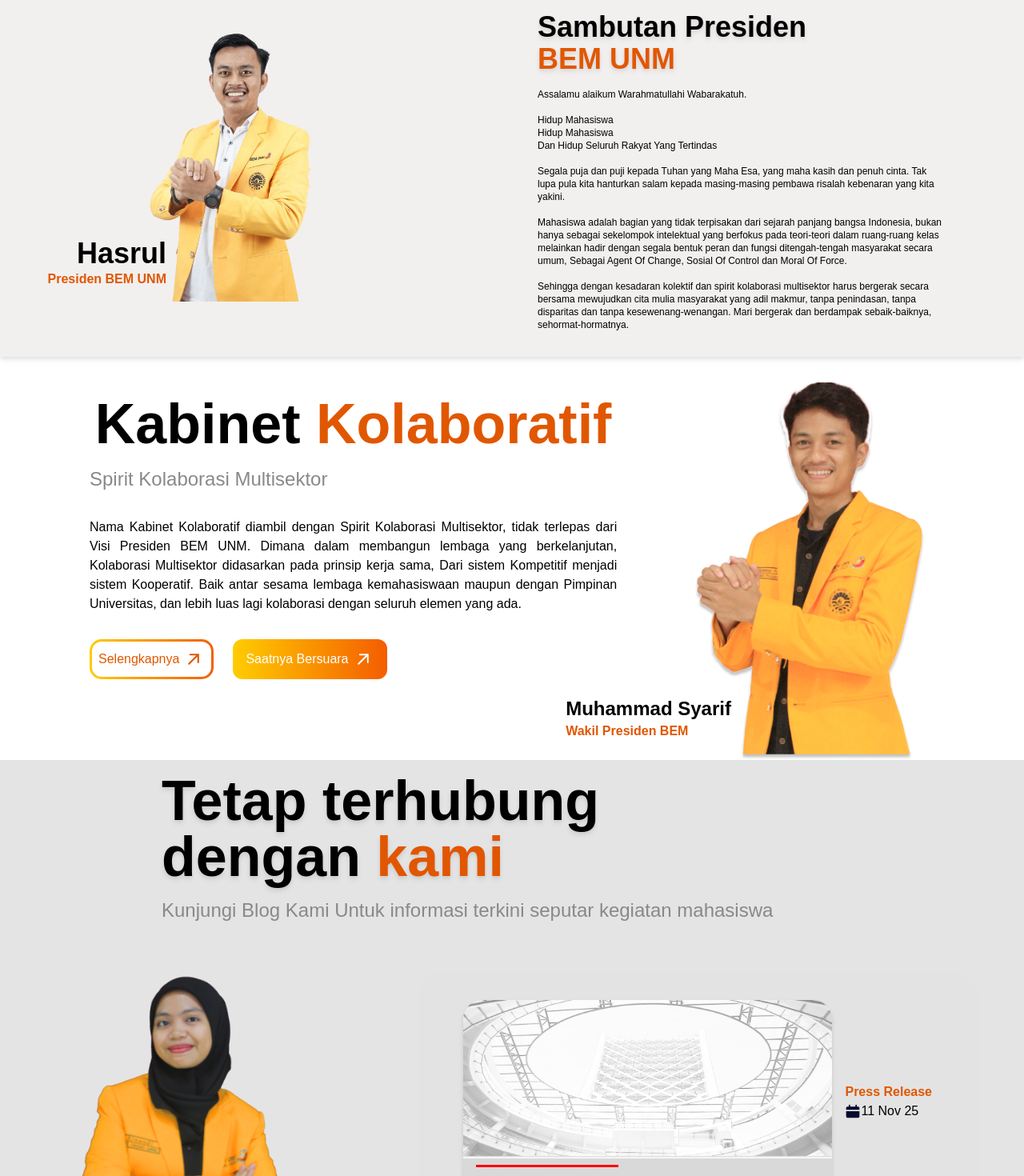
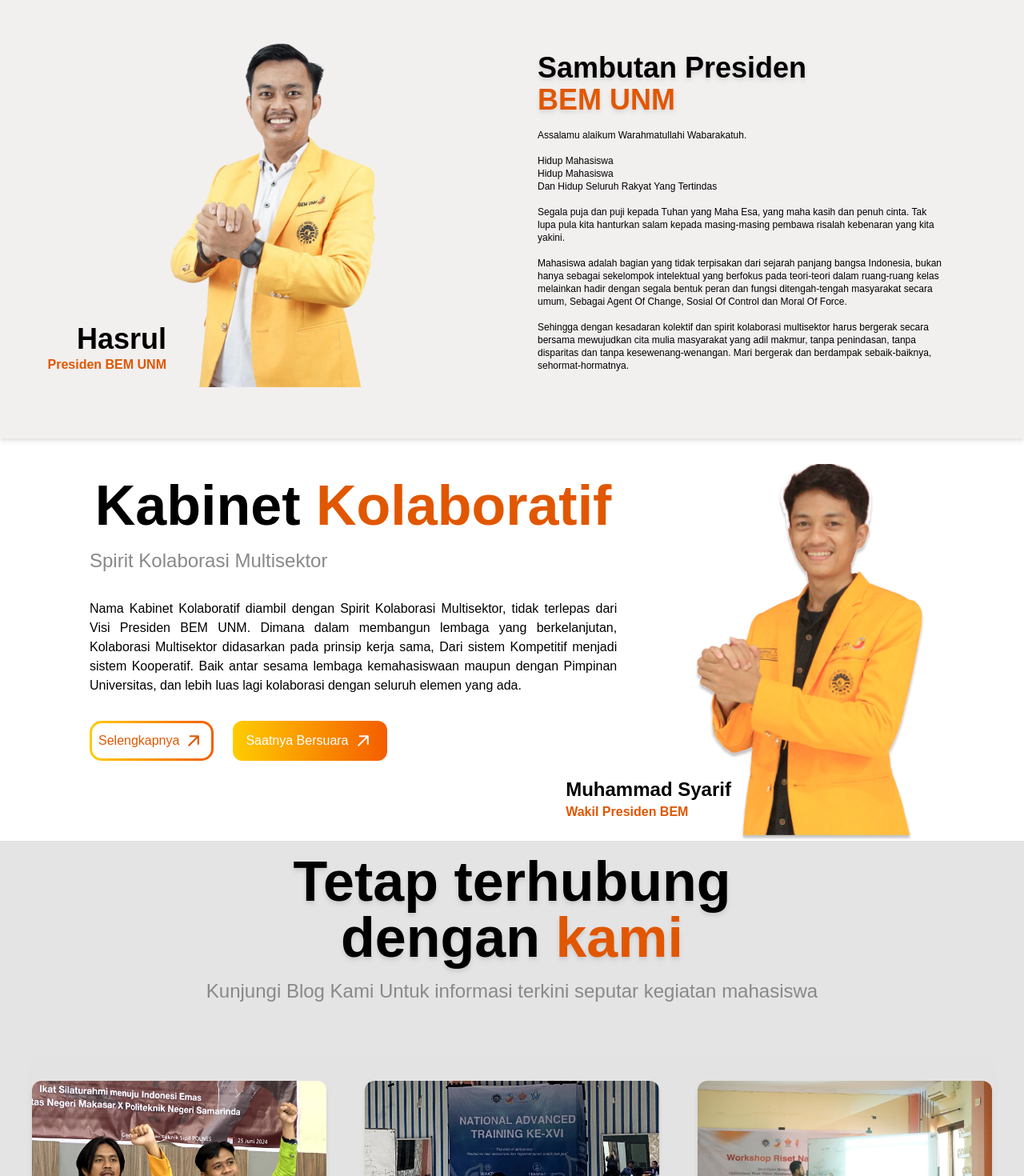
Before and after one commit to andifauzi07/bem-unm, a Next.js app: page / in a window 1280 px wide. Shown: the part 1330-2800 px from the top of the page at 80% size. Built offline with nearby package versions, Linux system fonts and the light colour scheme.

Commit message:
hotfix: optimize hero image & card layout

```diff
--- a/app/page.jsx
+++ b/app/page.jsx
@@ -3,7 +3,8 @@
 import Presidenbem from '@/components/section/Beranda/presiden-bem';
 import WapresBem from '@/components/section/Beranda/wapres-bem';
 import Blog from '@/components/section/Beranda/blog';
-
+import Card from '@/components/Card';
+import { artikel } from '@/utils/constant';
 export default function Home() {
 	return (
 		<main className="bg-primary w-full text-black">
--- /dev/null
+++ b/components/Card.jsx
@@ -0,0 +1,43 @@
+import Image from 'next/image';
+
+export default function Card({ imageUrl, tipe, title, shortDesc, date }) {
+	return (
+		<div className="max-w-md mx-auto hover:bg-[#eaeaea] transition ease-in-out bg-white rounded-xl shadow-md overflow-hidden">
+			{/* Gambar */}
+			<div className="h-48 w-full relative">
+				<Image
+					src={imageUrl}
+					alt={title}
+					layout="fill"
+					objectFit="cover"
+				/>
+			</div>
+			{/* Konten */}
+			<div className="p-6">
+				{/* Label */}
+				<p className="text-sm font-bold text-[#E15600] uppercase">{tipe}</p>
+				{/* Judul */}
+				<h3 className="text-xl font-bold text-gray-900 mt-2">{title}</h3>
+				{/* Deskripsi */}
+				<p className="mt-2 text-gray-600 text-sm leading-relaxed">{shortDesc}</p>
+				{/* Footer */}
+				<div className="flex items-center justify-between mt-4">
+					{/* Informasi Kementerian */}
+					<div className="flex items-center">
+						<div className="h-8 w-8">
+							<Image
+								src="/icon/Date.svg" // Ganti dengan path ikon Anda
+								alt="Logo Kementerian"
+								width={32}
+								height={32}
+								className="rounded-full"
+							/>
+						</div>
+					</div>
+					{/* Tanggal */}
+					<p className="text-sm text-gray-500">{date}</p>
+				</div>
+			</div>
+		</div>
+	);
+}
--- a/components/dropdown.jsx
+++ b/components/dropdown.jsx
@@ -57,7 +57,9 @@
 			<button
 				onClick={toggleDropdown}
 				className="inline-flex items-center w-full justify-center border-gray-300 bg-white px-4 py-2 text-black">
-				Kementerian
+				<span className="relative">
+					<span className="hover_button">Kementerian</span>
+				</span>
 				<svg
 					className="-mr-1 ml-2 h-5 w-5"
 					xmlns="http://www.w3.org/2000/svg"
--- a/components/footer.jsx
+++ b/components/footer.jsx
@@ -38,7 +38,7 @@
 					<p className="font-bold">Badan Eksekutif Mahasiswa</p>
 					<p className="italic"> Universitas Negeri Makassar</p>
 				</div>
-				<div className="text-center lg:text-left lg:block flex justify-center items-center flex-col">
+				<div className="text-center lg:text-left lg:block flex justify-center items-start px-4 lg:items-center flex-col">
 					<span className="flex gap-4 py-2">
 						<Image
 							src="/icon/HomeIcon.svg"
@@ -69,7 +69,7 @@
 					<span className="flex gap-4 py-2">
 						<p>Dikelola Oleh Kementrian Media dan Propaganda Badan Eksekutif Mahasiswa Universitas Negeri Makassar</p>
 					</span>
-					<span className="flex justify-center lg:justify-start gap-4 py-4">
+					<span className="flex justify-center w-full lg:justify-start gap-4 py-4">
 						{socialLinks.map((social) => (
 							<a
 								href={social.url}
--- a/components/navbar.jsx
+++ b/components/navbar.jsx
@@ -1,5 +1,3 @@
-//
-
 'use client';
 import { useState, useEffect, useRef } from 'react';
 import Image from 'next/image';
@@ -93,8 +91,10 @@
 					{navLink.map((nav) => (
 						<li
 							key={nav.id}
-							className="mx-4 my-2 lg:my-0">
-							<Link href={nav.url}>{nav.title}</Link>
+							className="mx-4 my-2 lg:my-0 relative">
+							<Link href={nav.url}>
+								<span className="hover_button">{nav.title}</span>
+							</Link>
 						</li>
 					))}
 				</ul>
--- a/components/section/Beranda/blog.jsx
+++ b/components/section/Beranda/blog.jsx
@@ -1,10 +1,12 @@
+import Card from '@/components/Card';
+import { artikel } from '@/utils/constant';
 import Image from 'next/image';
-// import bgSambutan from '@/public/BgSambutan.jpg';
+import Link from 'next/link';
 
 const Blog = () => {
 	return (
 		<div className="bg-[#e4e4e4]">
-			<div className="w-full text-center lg:text-start px-4 lg:px-0 lg:pl-[202px]">
+			<div className="w-full text-center lg:text-center px-4">
 				<h1
 					data-aos="fade-up"
 					className="lg:text-[70px] text-4xl lg:py-4 py-8 leading-none font-bold drop-shadow-md">
@@ -19,146 +21,37 @@
 				</p>
 			</div>
 			<div className="flex justify-center py-16 lg:px-8 gap-4">
-				<div className="lg:block hidden">
-					<div className="flex items-end">
-						<Image
-							src="/Sekab.png"
-							width={300}
-							height={0}
-							alt="Sekretaris kabinet"
-						/>
-						<div>
-							<h1 className=" text-2xl font-semibold">Afifah Aprilia</h1>
-							<p className="text-[#E15701] font-bold">Sekretaris Kabinet</p>
-						</div>
+				<div className="w-full bg-[#E4E3E3] rounded-3xl flex flex-col justify-center lg:block">
+					<div className="grid lg:grid-cols-3 sm:grid-cols-2 lg:flex-row justify-center items-center gap-8 lg:py-8 py-4">
+						{artikel.map((data) => (
+							<Link
+								href={`/artikel/${data.id}`}
+								className="lg:px-2">
+								<Card
+									date={data.tanggal}
+									imageUrl={data.gambar_headline.url}
+									tipe="Press Release"
+									key={data.id}
+									shortDesc={''}
+									title={data.title}
+								/>
+							</Link>
+						))}
 					</div>
-				</div>
-				<div className="w-[699px] bg-[#E4E3E3] rounded-3xl flex flex-col justify-center lg:block">
-					<div className="flex flex-col lg:flex-row justify-center items-center gap-4 lg:py-8 py-4">
-						<div className="lg:w-[461px] lg:h-[254px] drop-shadow-md bg-[#D9D9D9] rounded-3xl">
+					<div className="w-full flex justify-center items-center">
+						<Link
+							href="/artikel"
+							className="mt-6 hover:bg-[#EAEAEA] transition ease-in-out hover:translate-x-[0.5px] bg-white shadow-md lg:text-base text-[12px] text-black lg:py-2 py-1 px-4 rounded-lg flex items-center">
+							Saatnya Bersuara
 							<Image
-								src="/BgSambutan.jpg"
-								alt="Blog kami"
-								width={250}
-								height={40}
-								className="w-full rounded-t-3xl"
+								src="/icon/buttonIconBlack.svg"
+								width={28}
+								height={28}
+								alt="Button"
+								className="w-6 h-6"
 							/>
-							<div className="w-[178px] my-2 mx-4 bg-[#FF0000] h-[3px]" />
-							<p className="mb-2 mx-4 text-shadow">National Advance Training XVI</p>
-						</div>
-						<div className="flex lg:block gap-3">
-							<p className="text-[#E15701] font-bold">Press Release</p>
-							<span className="flex">
-								<Image
-									src="/icon/Date.svg"
-									width={20}
-									height={20}
-									alt="Tanggal"
-								/>
-								<p>11 Nov 25</p>
-							</span>
-						</div>
+						</Link>
 					</div>
-					<div className="flex flex-col lg:flex-row justify-center items-center gap-4 lg:py-8 py-4">
-						<div className="lg:w-[461px] lg:h-[254px] drop-shadow-md bg-[#D9D9D9] rounded-3xl">
-							<Image
-								src="/BgSambutan.jpg"
-								alt="Blog kami"
-								width={250}
-								height={40}
-								className="w-full rounded-t-3xl"
-							/>
-							<div className="w-[178px] my-2 mx-4 bg-[#FF0000] h-[3px]" />
-							<p className="mb-2 mx-4 text-shadow">Seminar Riset Nasional</p>
-						</div>
-						<div className="flex lg:block gap-3">
-							<p className="text-[#E15701] font-bold">Press Release</p>
-							<span className="flex">
-								<Image
-									src="/icon/Date.svg"
-									width={20}
-									height={20}
-									alt="Tanggal"
-								/>
-								<p>11 Nov 25</p>
-							</span>
-						</div>
-					</div>
-					<div className="flex flex-col lg:flex-row justify-center items-center gap-4 lg:py-8 py-4">
-						<div className="lg:w-[461px] lg:h-[254px] drop-shadow-md bg-[#D9D9D9] rounded-3xl">
-							<Image
-								src="/BgSambutan.jpg"
-								alt="Blog kami"
-								width={250}
-								height={40}
-								className="w-full rounded-t-3xl"
-							/>
-							<div className="w-[178px] my-2 mx-4 bg-[#0022FF] h-[3px]" />
-							<p className="mb-2 mx-4 text-shadow">Benchmarking (Road to Samarinda)</p>
-						</div>
-						<div className="flex lg:block gap-3">
-							<p className="text-[#E15701] font-bold">Press Release</p>
-							<span className="flex">
-								<Image
-									src="/icon/Date.svg"
-									width={20}
-									height={20}
-									alt="Tanggal"
-								/>
-								<p>11 Nov 25</p>
-							</span>
-						</div>
-					</div>
-					{/* <div className="flex justify-center items-center gap-4 py-8">
-						<div className="w-[461px] h-[254px] drop-shadow-md bg-[#D9D9D9] rounded-3xl">
-							<Image
-								src="/BgSambutan.jpg"
-								alt="Blog kami"
-								width={250}
-								height={40}
-								className="w-full rounded-t-3xl"
-							/>
-							<div className="w-[48px] my-2 mx-4 bg-[#FF0000] h-[3px]" />
-							<p className="mb-2 mx-4 text-shadow">Seminar Riset Nasional</p>
-						</div>
-						<div>
-							<p className="text-[#E15701] font-bold">Press Release</p>
-							<span className="flex">
-								<Image
-									src="/icon/Date.svg"
-									width={20}
-									height={20}
-									alt="Tanggal"
-								/>
-								<p>11 Nov 25</p>
-							</span>
-						</div>
-					</div>
-					<div className="flex justify-center items-center gap-4 py-8">
-						<div className="w-[461px] h-[254px] drop-shadow-md bg-[#D9D9D9] rounded-3xl">
-							<Image
-								src="/BgSambutan.jpg"
-								alt="Blog kami"
-								width={250}
-								height={40}
-								className="w-full rounded-t-3xl"
-							/>
-							<div className="w-[48px] my-2 mx-4 bg-[#0022FF] h-[3px]" />
-							<p className="mb-2 mx-4 text-shadow">Bench Marking (Road To Samarinda)</p>
-						</div>
-						<div>
-							<p className="text-[#E15701] font-bold">Press Release</p>
-							<span className="flex">
-								<Image
-									src="/icon/Date.svg"
-									width={20}
-									height={20}
-									alt="Tanggal"
-								/>
-								<p>11 Nov 25</p>
-							</span>
-						</div>
-					</div> */}
 				</div>
 			</div>
 		</div>
--- a/components/section/Beranda/presiden-bem.jsx
+++ b/components/section/Beranda/presiden-bem.jsx
@@ -4,14 +4,14 @@
 	return (
 		<div className="bg-[#F2EFEF] text-black lg:px-16 flex lg:flex-row flex-col drop-shadow-md">
 			<div
-				className="lg:w-1/2 flex lg:block px-8 flex-col"
+				className="lg:w-1/2 w-full items-center flex lg:block px-8 flex-col"
 				data-aos="fade-right">
 				<Image
 					src="/PresidenBem.png"
-					width={800}
+					width={300}
 					height={0}
 					alt="Presiden Bem"
-					className="lg:w-[400px]"
+					className="lg:w-full"
 				/>
 				<div className="hidden lg:block bottom-[50px] right-[260px] relative lg:right-[400px] lg:bottom-[80px] text-right lg:text-right">
 					<h1 className="font-bold text-2xl lg:text-4xl">Hasrul</h1>
@@ -19,7 +19,7 @@
 				</div>
 			</div>
 			<div
-				className="lg:w-1/2 lg:px-8 px-6 pb-4 lg:pb-0"
+				className="lg:w-1/2 lg:px-8 lg:flex lg:flex-col lg:justify-center px-6 pb-4 lg:pb-0"
 				data-aos="fade-left">
 				<h1 className="lg:text-4xl text-2xl text-center lg:text-left lg:py-4 pb-2 font-bold drop-shadow-md">
 					Sambutan <br className="lg:hidden" /> Presiden <br className="lg:block hidden" /> <span className="text-[#E15701]"> BEM UNM</span>{' '}
--- a/components/section/Beranda/wapres-bem.jsx
+++ b/components/section/Beranda/wapres-bem.jsx
@@ -1,4 +1,3 @@
-// import Wapres from '@/public/WapresBem.png';
 import Image from 'next/image';
 import Link from 'next/link';
 
--- a/components/section/Tentang-kami/filosofi-logo.jsx
+++ b/components/section/Tentang-kami/filosofi-logo.jsx
@@ -22,6 +22,7 @@
 						src={image.url}
 						width={464}
 						height={363}
+						quality={100}
 						alt={`logo kabinet ${image.id}`}
 					/>
 				))}
```
Also changed, not shown: app/artikel/page.jsx (+13 -9 lines), app/globals.css (+6 -2 lines), public/icon/buttonIconBlack.svg (added).
